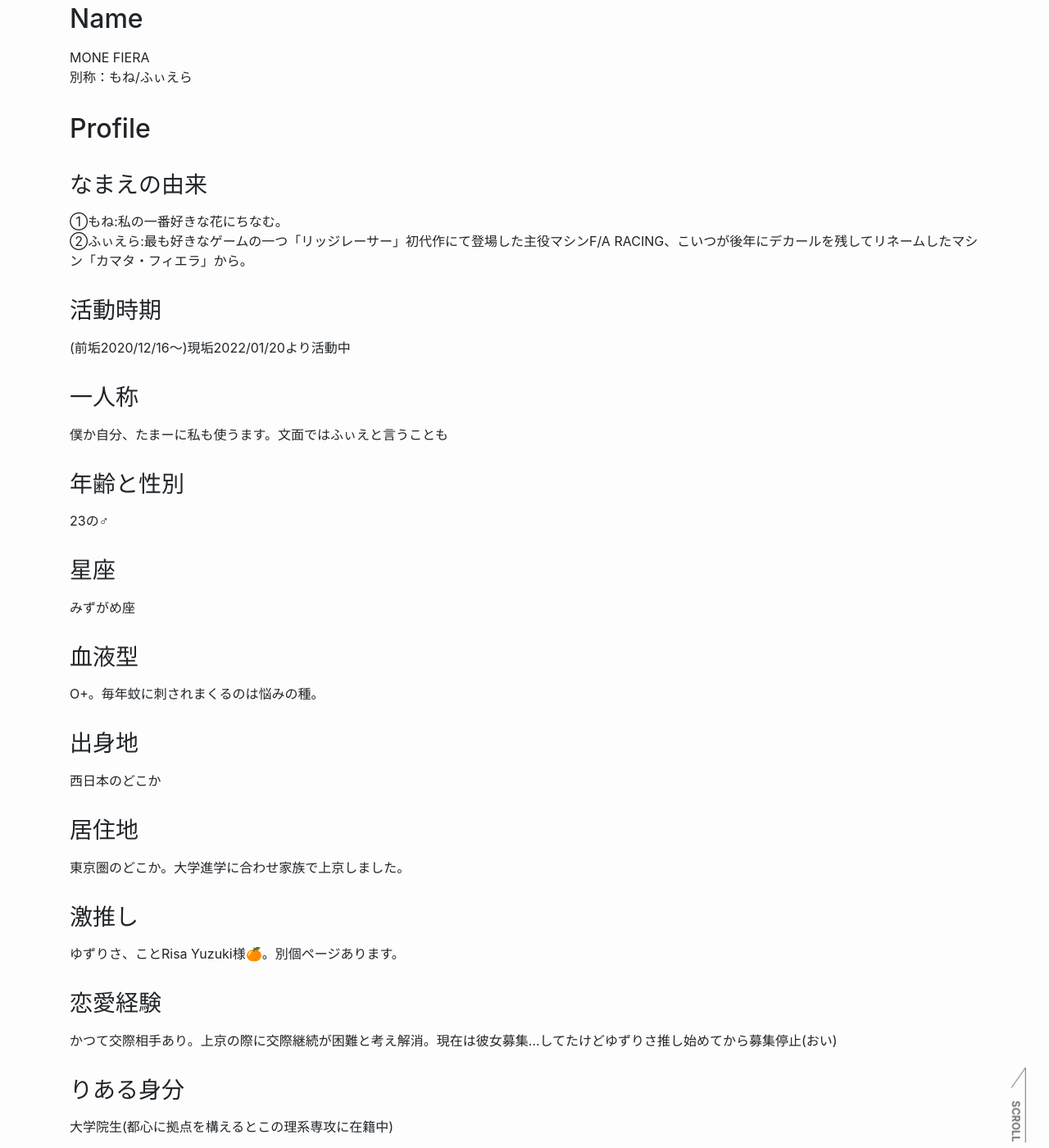
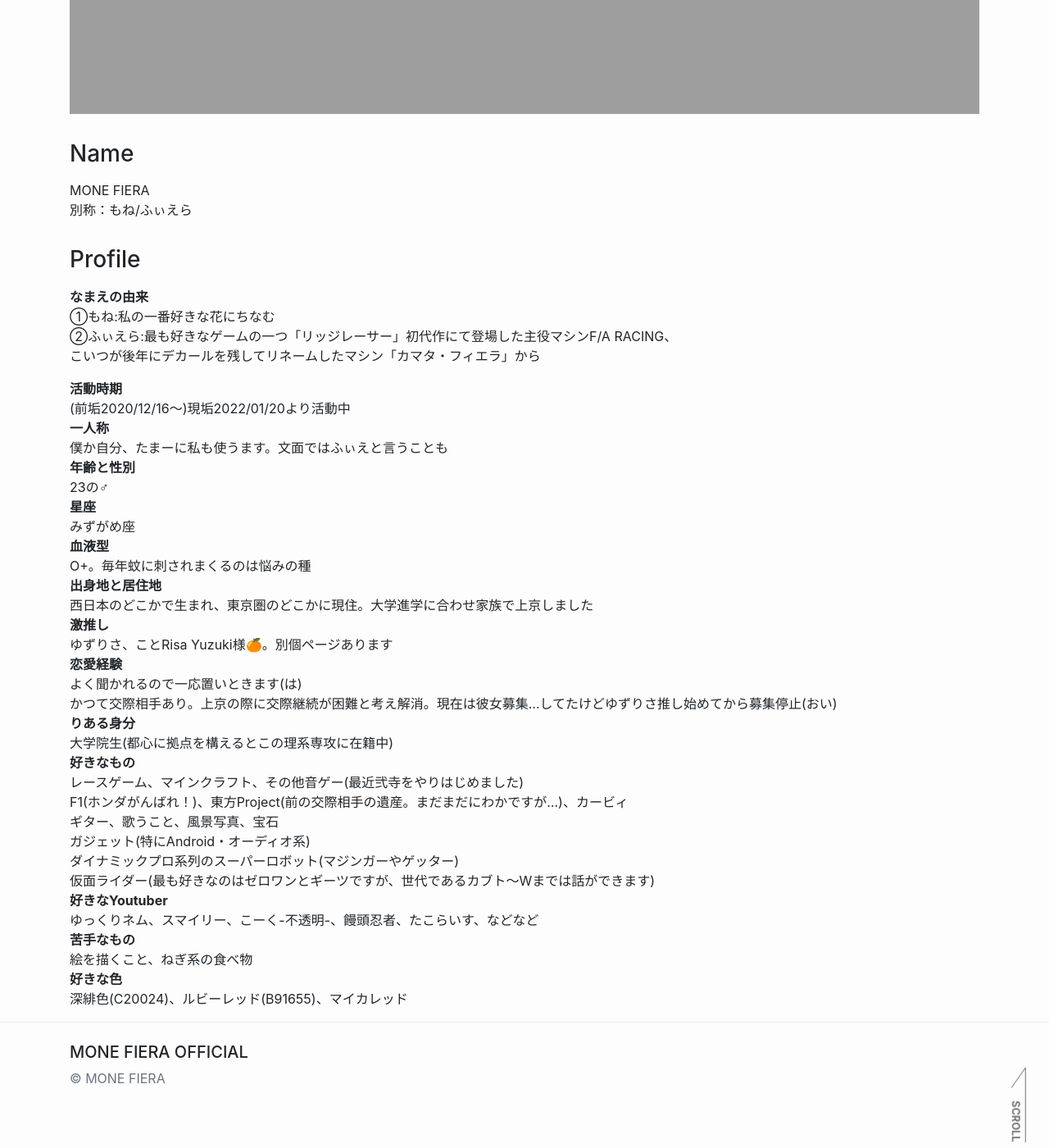
Before and after one commit to monefiera/monefiera.github.io, a Jekyll site: the page built from about.md, in a window 1280 px wide and 1400 px high, scrolled down 852 px. Shown: the whole window at 82% size. Built offline with Jekyll 4.4.1, drawn with Linux system fonts in a browser that asks for light colours; some of the changed text lies outside the part shown.

Commit message:
Update about.md

```diff
--- a/about.md
+++ b/about.md
@@ -3,41 +3,47 @@ layout: page
 title: About
 permalink: /about/
 ---
-<img src="https://monefiera.github.io/img/camping.png" width="80%">
+<img src="https://monefiera.github.io/img/camping.png" width="100%">
 
-## Name
+### Name
 MONE FIERA<br>
 別称：もね/ふぃえら<br>
 
-## Profile
-### なまえの由来
-①もね:私の一番好きな花にちなむ。<br>
-②ふぃえら:最も好きなゲームの一つ「リッジレーサー」初代作にて登場した主役マシンF/A RACING、こいつが後年にデカールを残してリネームしたマシン「カマタ・フィエラ」から。<br>
-### 活動時期
-(前垢2020/12/16～)現垢2022/01/20より活動中
-### 一人称
-僕か自分、たまーに私も使うます。文面ではふぃえと言うことも
-### 年齢と性別
-23の♂
-### 星座
-みずがめ座
-### 血液型
-O+。毎年蚊に刺されまくるのは悩みの種。
-### 出身地
-西日本のどこか
-### 居住地
-東京圏のどこか。大学進学に合わせ家族で上京しました。
-### 激推し
-ゆずりさ、ことRisa Yuzuki様🍊。別個ページあります。
-### 恋愛経験
-かつて交際相手あり。上京の際に交際継続が困難と考え解消。現在は彼女募集…してたけどゆずりさ推し始めてから募集停止(おい)
-### りある身分
-大学院生(都心に拠点を構えるとこの理系専攻に在籍中)
-### 好きなもの
-レースゲーム、マインクラフト、その他音ゲー(最近弐寺をやりはじめました)、F1(ホンダがんばれ！)、東方Project(前の交際相手の遺産。まだまだにわかですが…)、カービィ、ギター、歌うこと、風景写真、宝石、ガジェット(特にAndroid・オーディオ系)、ダイナミックプロ系列のスーパーロボット(マジンガーやゲッター)、仮面ライダー(最も好きなのはゼロワンとギーツですが、世代であるカブト～Wまでは話ができます)
-### 好きなYoutuber
-ゆっくりネム、スマイリー、こーく-不透明-、饅頭忍者、たこらいす、などなど
-### 苦手なもの
-絵を描くこと、ねぎ系の食べ物
-### 好きな色
-ルビーレッド、マイカレッド
+### Profile
+**なまえの由来**<br>
+①もね:私の一番好きな花にちなむ<br>
+②ふぃえら:最も好きなゲームの一つ「リッジレーサー」初代作にて登場した主役マシンF/A RACING、<br>
+こいつが後年にデカールを残してリネームしたマシン「カマタ・フィエラ」から<br>
+
+**活動時期**<br>
+(前垢2020/12/16～)現垢2022/01/20より活動中<br>
+**一人称**<br>
+僕か自分、たまーに私も使うます。文面ではふぃえと言うことも<br>
+**年齢と性別**<br>
+23の♂<br>
+**星座**<br>
+みずがめ座<br>
+**血液型**<br>
+O+。毎年蚊に刺されまくるのは悩みの種<br>
+**出身地と居住地**<br>
+西日本のどこかで生まれ、東京圏のどこかに現住。大学進学に合わせ家族で上京しました<br>
+**激推し**<br>
+ゆずりさ、ことRisa Yuzuki様🍊。別個ページあります<br>
+**恋愛経験**<br>
+よく聞かれるので一応置いときます(は)<br>
+かつて交際相手あり。上京の際に交際継続が困難と考え解消。現在は彼女募集…してたけどゆずりさ推し始めてから募集停止(おい)<br>
+**りある身分**<br>
+大学院生(都心に拠点を構えるとこの理系専攻に在籍中)<br>
+**好きなもの**<br>
+レースゲーム、マインクラフト、その他音ゲー(最近弐寺をやりはじめました)<br>
+F1(ホンダがんばれ！)、東方Project(前の交際相手の遺産。まだまだにわかですが…)、カービィ<br>
+ギター、歌うこと、風景写真、宝石<br>
+ガジェット(特にAndroid・オーディオ系)<br>
+ダイナミックプロ系列のスーパーロボット(マジンガーやゲッター)<br>
+仮面ライダー(最も好きなのはゼロワンとギーツですが、世代であるカブト～Wまでは話ができます)<br>
+**好きなYoutuber**<br>
+ゆっくりネム、スマイリー、こーく-不透明-、饅頭忍者、たこらいす、などなど<br>
+**苦手なもの**<br>
+絵を描くこと、ねぎ系の食べ物<br>
+**好きな色**<br>
+深緋色(C20024)、ルビーレッド(B91655)、マイカレッド<br>
```
